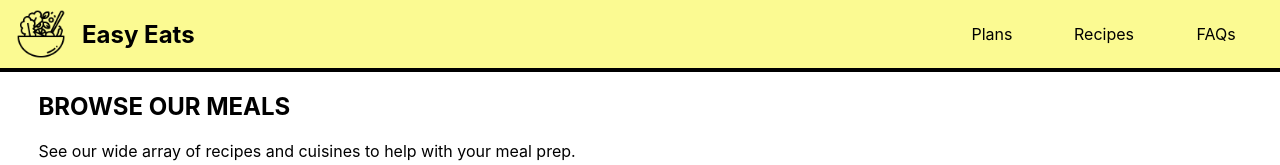
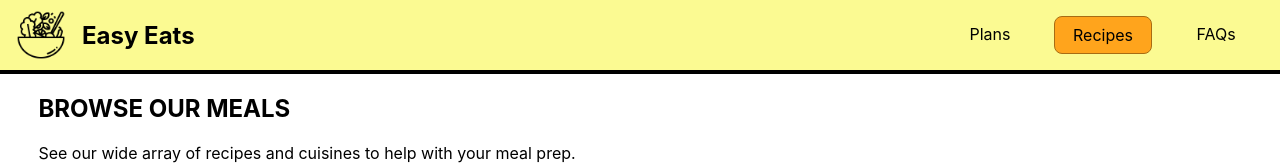
Before and after one commit to ntrem071/EasyEats, a React (Create React App) app in the folder my-react-app/: page /EasyEats/recipe in a window 1280 px wide. Shown: the top 165 px of the page. Built offline with nearby package versions, Linux system fonts and the light colour scheme.

Commit message:
test links

```diff
--- a/my-react-app/src/Navbar.jsx
+++ b/my-react-app/src/Navbar.jsx
@@ -12,7 +12,7 @@ export const Navbar = () => {
     <div className='top-bar'>
         <div className='nav-title'>
             <img src={logo} width="50" height="50" />
-            <Link to="./" className="nav-logo">Easy Eats</Link>
+            <Link to="/EasyEats/" className="nav-logo">Easy Eats</Link>
         </div>
         <div className={`menu ${menuOpen ? 'open' : ''}`}  onClick={() => {setMenuOpen(!menuOpen)}}>
             <span></span>
@@ -21,9 +21,9 @@ export const Navbar = () => {
         </div>
     </div>
     <ul className={menuOpen ? "open" : ""} >
-        <li><NavLink to="./plan">Plans</NavLink></li>
-        <li><NavLink to="./recipe">Recipes</NavLink></li>
-        <li><NavLink to="./faq">FAQs</NavLink></li>
+        <li><NavLink to="/EasyEats/plan">Plans</NavLink></li>
+        <li><NavLink to="/EasyEats/recipe">Recipes</NavLink></li>
+        <li><NavLink to="/EasyEats/faq">FAQs</NavLink></li>
     </ul>
   </nav>
 
```
